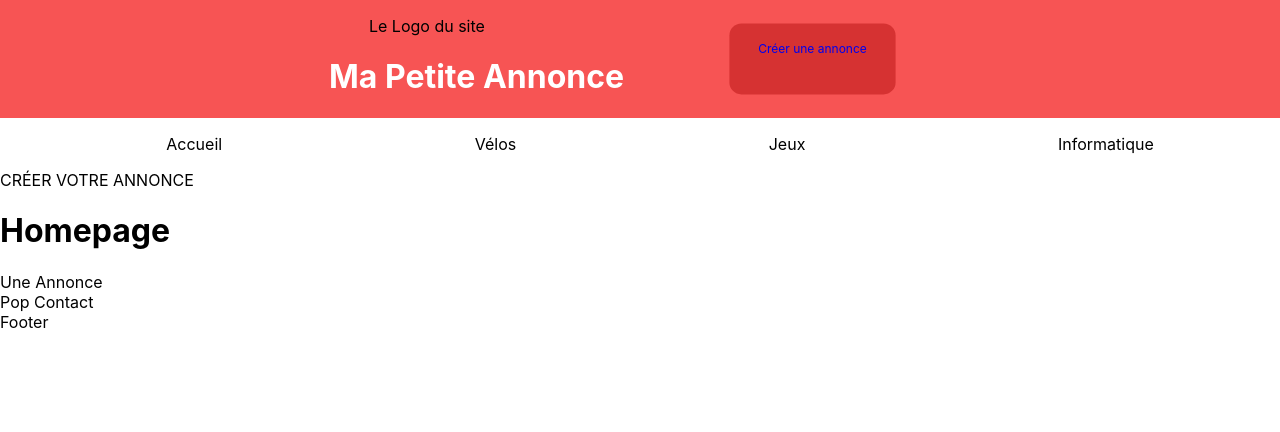
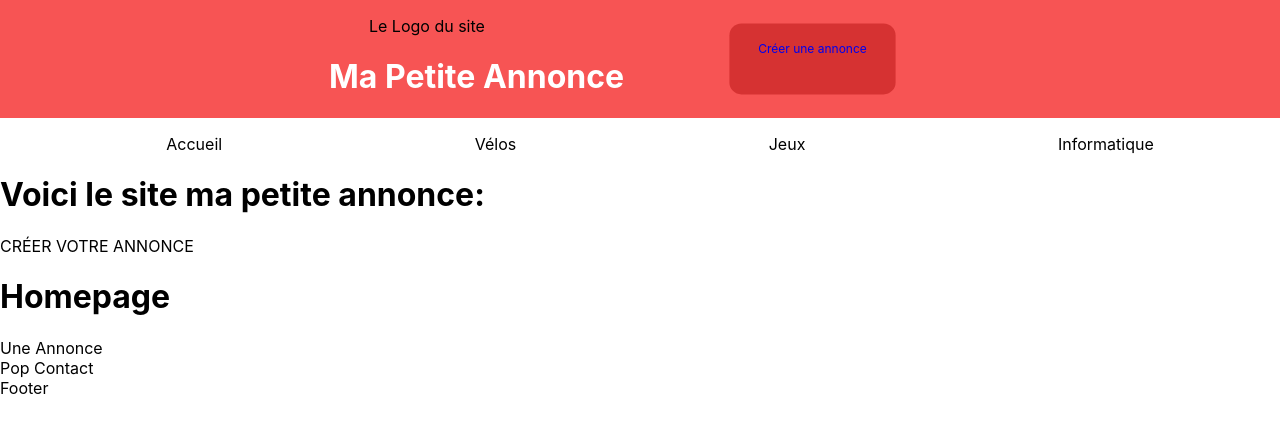
Before and after one commit to Site-petites-annonces/projet-0, a React (Create React App) app in the folder ma-petite-annonce/: page /a-propos in a window 1280 px wide. Shown: the top 432 px of the page. Built offline with nearby package versions, Linux system fonts and the light colour scheme.

Commit message:
mise a jour - App-index

```diff
--- a/ma-petite-annonce/package.json
+++ b/ma-petite-annonce/package.json
@@ -14,7 +14,7 @@
     "express": "^4.17.1",
     "mongodb": "^4.2.0",
     "mongoose": "^6.0.10",
-    "node-sass": "^6.0.1",
+    "node-sass": "^4.14.1",
     "nodemon": "^2.0.15",
     "react": "^17.0.2",
     "react-dom": "^17.0.2",
--- a/ma-petite-annonce/public/index.html
+++ b/ma-petite-annonce/public/index.html
@@ -6,8 +6,9 @@
   <link rel="icon" href="%PUBLIC_URL%/favicon.ico" />
   <meta name="viewport" content="width=device-width, initial-scale=1" />
   <meta name="theme-color" content="#000000" />
-  <meta name="description" content="Web site created using create-react-app" />
-  <link rel="apple-touch-icon" href="%PUBLIC_URL%/logo192.png" />
+  <meta name="description" content="Web site crée pour les petites annonces" />
+  <!-- <link rel="shortcut icon" href="./img/logo192.png" />-->
+  <link rel="shortcut icon" href="./img/logotest.svg" />
 
   <title>Ma Petite Annonce</title>
 </head>
--- a/ma-petite-annonce/src/App.js
+++ b/ma-petite-annonce/src/App.js
@@ -19,14 +19,16 @@ import Homepage from './pages/Homepage';
 function App() {
   return (
     /** */
-    <div>
+    <div clasName="App">
       <Header />
       <Menu />
+      <h1>Voici le site ma petite annonce: </h1>
       <CreateAnnonce />
 
       <Homepage />
       <OneAnnonce />
       <PopupContact />
+
       <Footer />
     </div>
 
--- a/ma-petite-annonce/src/index.js
+++ b/ma-petite-annonce/src/index.js
@@ -2,7 +2,7 @@ import React from 'react';
 import ReactDOM from 'react-dom';
 import './styles/css/index.css';
 import App from './App';
-import reportWebVitals from './reportWebVitals.js';
+//import reportWebVitals from './reportWebVitals.js';
 
 ReactDOM.render(
   <React.StrictMode>
@@ -12,4 +12,4 @@ ReactDOM.render(
 );
 
 //For measure
-reportWebVitals();
+//reportWebVitals();
```
Also changed, not shown: 2 other files (tests, documents, lock files or other folders).
